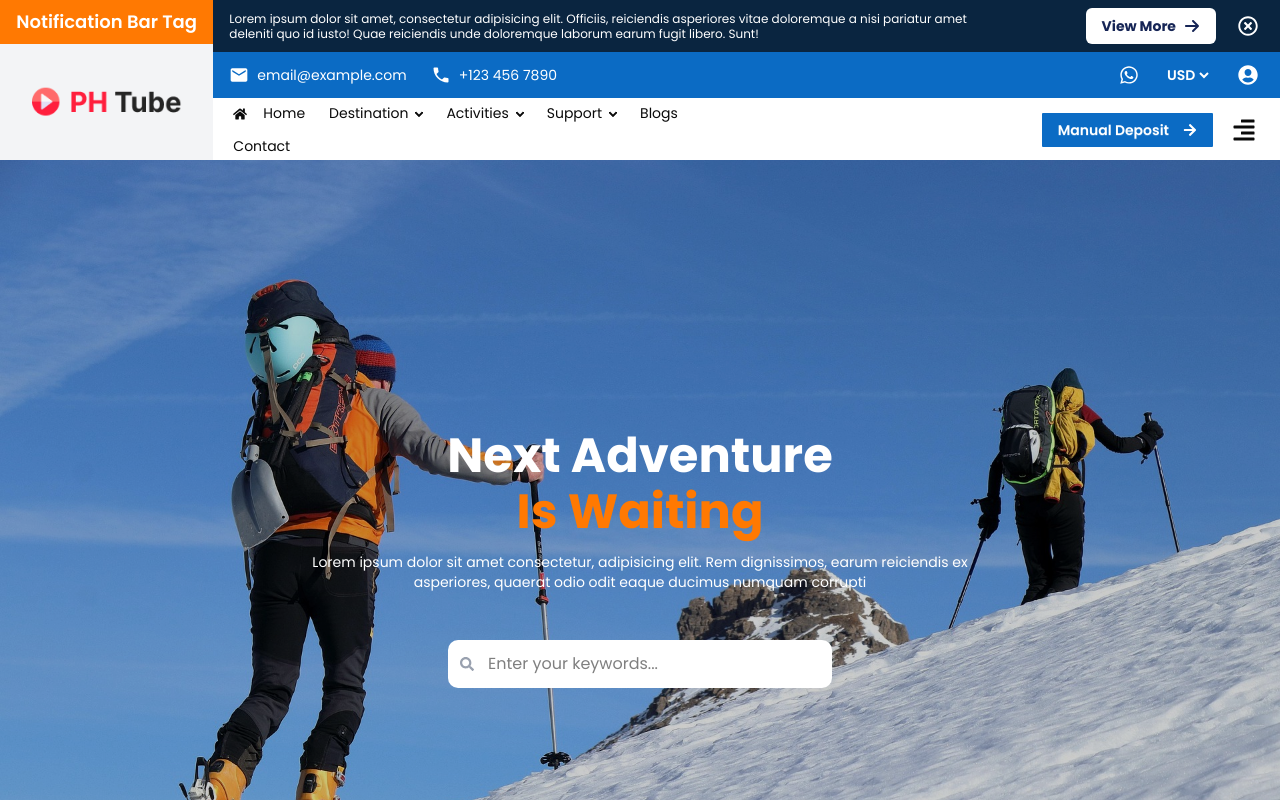
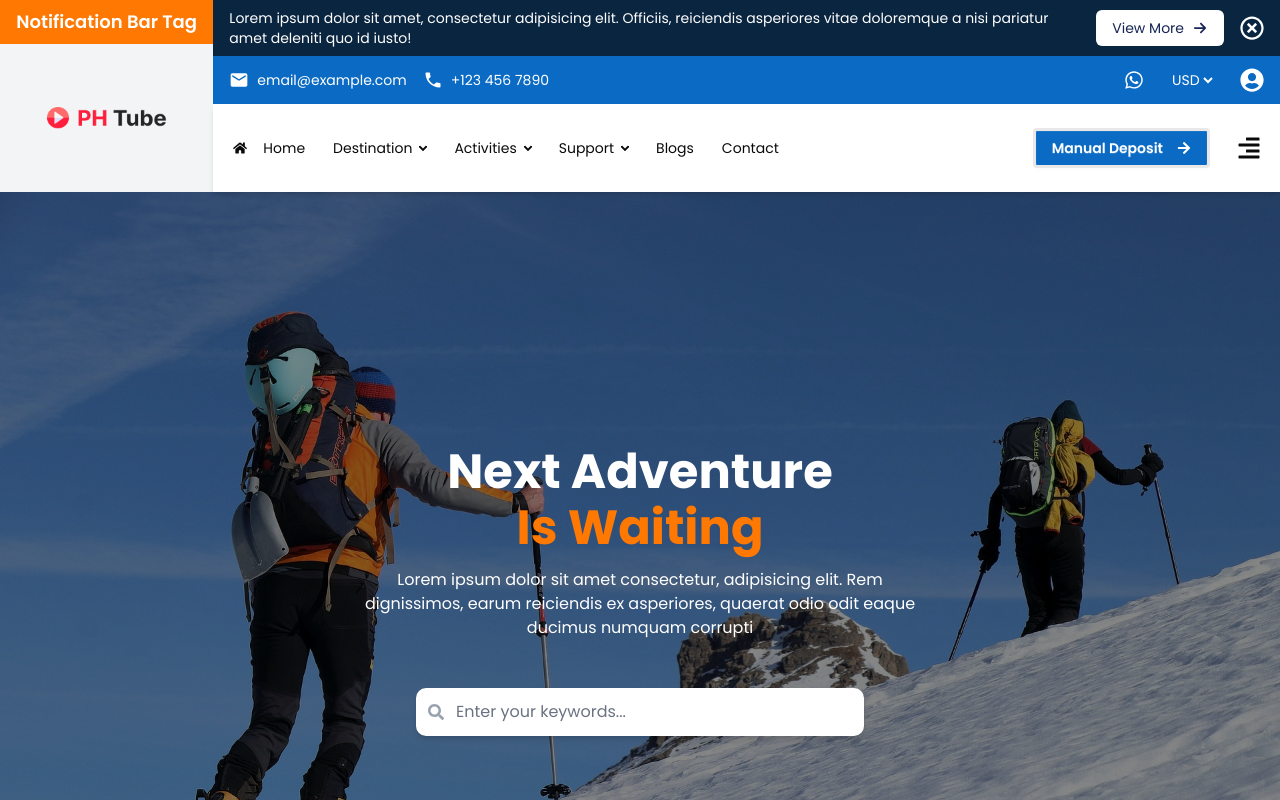
Before and after one commit to AvinasHSinha07/adventure-website, a Next.js app: page / in a window 1280 px wide. Shown: the top 800 px of the page. Built offline with nearby package versions, Linux system fonts and the light colour scheme.

Commit message:
added header responsiveness

```diff
--- a/components/Banner.jsx
+++ b/components/Banner.jsx
@@ -1,11 +1,11 @@
 import React from "react";
 import Image from "next/image";
-import { FaSearch, FaStar, FaMapMarkerAlt, FaPlayCircle } from "react-icons/fa";
+import { FaSearch, FaPlayCircle } from "react-icons/fa";
 
 const Banner = () => {
   return (
     <div className="relative flex h-screen items-center justify-center text-white">
-
+      {/* Background Image */}
       <div className="absolute inset-0">
         <Image
           src="/mountains.jpg"
@@ -13,36 +13,47 @@ const Banner = () => {
           layout="fill"
           objectFit="cover"
           priority
+          className="brightness-75"
         />
-        <div className="absolute inset-0 bg-black/20"></div>
+        <div className="absolute inset-0 bg-black/30"></div>
       </div>
 
+      {/* Main Content */}
+      <div className="relative z-10 text-center px-4 sm:px-6 max-w-3xl mx-auto">
+        <h1 className="text-3xl sm:text-4xl md:text-5xl font-bold mb-2">
+          Next Adventure
+        </h1>
+        <h1 className="text-3xl sm:text-4xl md:text-5xl text-[#FF7902] font-bold mb-4">
+          Is Waiting
+        </h1>
 
-      <div className="relative z-10 text-center max-w-2xl m-auto">
-        <h1 className="text-5xl font-bold mb-2">Next Adventure</h1>
-        <h1 className="text-5xl text-[#FF7902] font-bold mb-4">Is Waiting</h1>
-
-        <p className="text-sm  mb-12">
-         Lorem ipsum dolor sit amet consectetur, adipisicing elit. Rem dignissimos, earum reiciendis ex asperiores, quaerat odio odit eaque ducimus numquam corrupti
+        <p className="text-xs sm:text-sm md:text-base mb-8 sm:mb-12 max-w-xl mx-auto">
+          Lorem ipsum dolor sit amet consectetur, adipisicing elit. Rem
+          dignissimos, earum reiciendis ex asperiores, quaerat odio odit eaque
+          ducimus numquam corrupti
         </p>
 
-        <div className="relative w-full max-w-sm mx-auto bg-white rounded-lg">
-          <FaSearch className="absolute left-3 top-1/2 -translate-y-1/2 text-gray-400 text-sm placeholder:text-xs" />
+        <div className="relative w-full max-w-xs sm:max-w-sm md:max-w-md mx-auto bg-white rounded-lg shadow-md">
+          <FaSearch className="absolute left-3 top-1/2 -translate-y-1/2 text-gray-400 text-sm sm:text-base" />
           <input
             type="text"
             placeholder="Enter your keywords..."
-            className="w-full rounded-full border-none px-10 py-3 text-black focus:outline-none"
+            className="w-full rounded-lg border-none px-10 py-2 sm:py-3 text-black text-sm sm:text-base placeholder:text-gray-500 focus:outline-none focus:ring-2 focus:ring-[#FF7902]"
           />
         </div>
       </div>
 
+      {/* Bottom Left Section */}
+      <div className="absolute bottom-4 sm:bottom-5 left-2 sm:left-4 md:left-10 bg-[#0B6BC4] text-white flex items-center px-2 sm:px-3 py-1 sm:py-2 gap-1 sm:gap-2 rounded-lg">
+        <FaPlayCircle className="w-3 h-3 sm:w-4 sm:h-4 md:w-5 md:h-5" />
+        <p className="text-[10px] sm:text-xs md:text-sm">
+          Handshake with us for the best services
+        </p>
+      </div>
 
-      <div className="absolute flex items-center justify-center bottom-5 left-10 bg-[#0B6BC4] text-white text-4xl px-3 py-2 gap-1 rounded-lg">
-        <FaPlayCircle className="w-4 h-4"/>
-        <p className="text-sm">Handshake with us for the best services</p>
-      </div>
-      <div className="absolute bottom-5 right-10 text-white  text-4xl">
-        <FaPlayCircle className="w-8 h-8"/>
+      {/* Bottom Right Play Button */}
+      <div className="absolute bottom-4 sm:bottom-5 right-2 sm:right-4 md:right-10">
+        <FaPlayCircle className="w-6 h-6 sm:w-8 sm:h-8 md:w-10 md:h-10 text-white hover:text-[#FF7902] cursor-pointer" />
       </div>
     </div>
   );
--- a/components/Header.jsx
+++ b/components/Header.jsx
@@ -5,89 +5,88 @@ import { FontAwesomeIcon } from "@fortawesome/react-fontawesome";
 import { faArrowRight } from "@fortawesome/free-solid-svg-icons";
 import { FaRegTimesCircle } from "react-icons/fa";
 import { MdEmail, MdPhone } from "react-icons/md";
-import { FaWhatsapp, FaDollarSign, FaUserCircle } from "react-icons/fa";
+import { FaWhatsapp, FaUserCircle } from "react-icons/fa";
 
 const Header = () => {
   return (
-    <div className="flex h-40">
-      {/* Left Side */}
-      <div className="w-2/12 flex flex-col h-full">
-        {/* Notification Bar */}
-        <div className="bg-[#FF7902] py-2">
-          <p className="text-white text-center text-lg font-semibold">Notification Bar Tag</p>
+    <header className="w-full">
+      <div className="flex flex-col md:flex-row ">
+        {/* Left Side - Logo and Notification */}
+        <div className="md:w-2/12 flex-col hidden md:flex  bg-gray-100">
+  <div className="bg-[#FF7902] py-2 text-center">
+    <p className="text-white text-sm md:text-lg font-semibold">Notification Bar Tag</p>
   </div>
-
-        {/* Logo */}
-        <div className="bg-gray-100 flex items-center justify-center flex-1">
+  <div className="flex items-center justify-center w-full h-full">
     <Image
       src="/Logo.png"
-            alt="Description of image"
-            width={150}
-            height={100}
-            layout="intrinsic"
+      alt="Company Logo"
+      width={120}
+      height={80}
+      className="object-contain" // Changed from object-cover to object-contain
     />
   </div>
 </div>
 
         {/* Right Side */}
-      <div className="flex-1 flex flex-col h-full">
+        <div className="flex-1 flex flex-col">
+          {/* Mobile Logo */}
+          <div className="md:hidden bg-gray-100 py-2 flex justify-center items-center">
+            <Image
+              src="/Logo.png"
+              alt="Company Logo"
+              width={100}
+              height={60}
+              className="object-cover"
+            />
+          </div>
+
           {/* Top Banner */}
-        <div className="flex items-center justify-between bg-[#0A2540] text-white px-4 py-2">
-          <p className="text-xs w-9/12 leading-tight">
+          <div className="bg-[#0A2540] text-white px-2 sm:px-4 py-2 flex items-center justify-between">
+            <p className="text-[10px] sm:text-xs md:text-sm flex-1 mr-2">
               Lorem ipsum dolor sit amet, consectetur adipisicing elit. Officiis,
               reiciendis asperiores vitae doloremque a nisi pariatur amet deleniti
-            quo id iusto! Quae reiciendis unde doloremque laborum earum fugit
-            libero. Sunt!
+              quo id iusto!
             </p>
-
-          <div className="flex items-center gap-4">
-            <button className="flex items-center bg-white text-blue-950 px-4 py-2 rounded-sm hover:bg-[#E67002] gap-2">
-              <span className="font-bold text-sm">View More</span>
-              <FontAwesomeIcon className="w-4 h-4" icon={faArrowRight} />
+            <div className="flex items-center gap-2 sm:gap-4">
+              <button className="bg-white text-blue-950 px-2 sm:px-4 py-1 sm:py-2 rounded-sm hover:bg-[#E67002] flex items-center gap-1 sm:gap-2 text-[10px] sm:text-sm">
+                View More
+                <FontAwesomeIcon className="w-3 h-3 sm:w-4 sm:h-4" icon={faArrowRight} />
               </button>
-            <div className="flex items-center justify-center w-8 h-8 cursor-pointer">
-              <FaRegTimesCircle className="text-white text-xl" />
-            </div>
+              <FaRegTimesCircle className="text-white w-5 h-5 sm:w-6 sm:h-6 cursor-pointer" />
             </div>
           </div>
 
           {/* Contact & User Section */}
-        <div className="flex justify-between items-center bg-[#0B6BC4] text-white px-4 py-3">
-          {/* Left Side - Contact Details */}
-          <div className="flex items-center space-x-6">
-            <div className="flex items-center space-x-2">
-              <MdEmail className="text-white w-5 h-5" />
-              <span className="text-sm">email@example.com</span>
+          <div className="bg-[#0B6BC4] text-white px-2 sm:px-4 py-2 sm:py-3 flex flex-row md:flex-col lg:flex-row justify-between  items-center gap-2 sm:gap-0">
+            {/* Contact Details */}
+            <div className="flex flex-col sm:flex-row gap-2 sm:gap-4 sm:items-center">
+              <div className="flex items-center gap-2">
+                <MdEmail className="w-4 h-4 sm:w-5 sm:h-5" />
+                <span className="text-xs sm:text-sm">email@example.com</span>
               </div>
-            <div className="flex items-center space-x-2">
-              <MdPhone className="text-white w-5 h-5" />
-              <span className="text-sm">+123 456 7890</span>
+              <div className="flex items-center gap-2">
+                <MdPhone className="w-4 h-4 sm:w-5 sm:h-5" />
+                <span className="text-xs sm:text-sm">+123 456 7890</span>
               </div>
             </div>
 
-          {/* Right Side - User Options */}
-          <div className="flex items-center space-x-6 mr-1">
-            <div className="flex items-center space-x-2">
-              <FaWhatsapp className="text-white w-5 h-5" />
-            </div>
-            <div className="flex items-center space-x-2">
-
-              <select className="bg-transparent text-sm font-semibold border-none outline-none">
+            {/* User Options */}
+            <div className="flex items-center gap-3 sm:gap-6">
+              <FaWhatsapp className="w-4 h-4 sm:w-5 sm:h-5 cursor-pointer" />
+              <select className="bg-transparent text-xs sm:text-sm border-none outline-none">
                 <option>USD</option>
                 <option>EUR</option>
                 <option>INR</option>
               </select>
-            </div>
-            <div className="flex items-center ">
-              <FaUserCircle className="text-white w-6 h-5" />
-            </div>
+              <FaUserCircle className="w-5 h-5 sm:w-6 sm:h-6 cursor-pointer" />
             </div>
           </div>
 
-        {/* Navbar Component */}
+          {/* Navbar */}
           <Navbar />
         </div>
       </div>
+    </header>
   );
 };
 
--- a/components/Navbar.jsx
+++ b/components/Navbar.jsx
@@ -1,78 +1,201 @@
-import React from "react";
-import { FaHome, FaArrowRight, FaAlignRight } from "react-icons/fa";
+"use client"
+import React, { useState } from "react";
+import { FaHome, FaArrowRight, FaAlignRight, FaTimes } from "react-icons/fa";
 
 const Navbar = () => {
+  const [isMobileMenuOpen, setIsMobileMenuOpen] = useState(false);
+
+  const toggleMobileMenu = () => {
+    setIsMobileMenuOpen(!isMobileMenuOpen);
+  };
+
   return (
-    <div className="navbar bg-base-100  ">
-      {/* Left side */}
+    <nav className="navbar bg-base-100 shadow-md relative z-50">
+      <div className="container 2xl:max-w-full">
+        <div className="flex items-center justify-between py-4">
+          {/* Mobile Menu Button - Visible on small screens */}
 
 
-      {/* Center Menu */}
+          {/* Center Menu - Hidden on mobile, visible on large screens */}
           <div className="navbar-start hidden lg:flex">
-        <ul className="menu menu-horizontal p-0 ">
+            <ul className="menu menu-horizontal p-0 space-x-1 flex-nowrap">
               <li>
-            <a>
+                <a className="flex items-center px-3 py-2 hover:bg-gray-100 rounded-md text-sm">
                   <FaHome className="mr-2" /> Home
                 </a>
               </li>
               <li>
-            <details>
-              <summary>Destination</summary>
-              <ul className="p-2">
+                <details className="dropdown">
+                  <summary className="flex items-center px-3 py-2 hover:bg-gray-100 rounded-md text-sm cursor-pointer">
+                    Destination
+                  </summary>
+                  <ul className="p-2 bg-base-100 shadow-lg rounded-md w-40 absolute">
                     <li>
-                  <a>Europe</a>
+                      <a className="px-3 py-2 hover:bg-gray-100 text-sm">
+                        Europe
+                      </a>
                     </li>
                     <li>
-                  <a>Asia</a>
+                      <a className="px-3 py-2 hover:bg-gray-100 text-sm">
+                        Asia
+                      </a>
                     </li>
                   </ul>
                 </details>
               </li>
               <li>
-            <details>
-              <summary>Activities</summary>
-              <ul className="p-2">
+                <details className="dropdown">
+                  <summary className="flex items-center px-3 py-2 hover:bg-gray-100 rounded-md text-sm cursor-pointer">
+                    Activities
+                  </summary>
+                  <ul className="p-2 bg-base-100 shadow-lg rounded-md w-40 absolute">
                     <li>
-                  <a>Hiking</a>
+                      <a className="px-3 py-2 hover:bg-gray-100 text-sm">
+                        Hiking
+                      </a>
                     </li>
                     <li>
-                  <a>Surfing</a>
+                      <a className="px-3 py-2 hover:bg-gray-100 text-sm">
+                        Surfing
+                      </a>
                     </li>
                   </ul>
                 </details>
               </li>
               <li>
-            <details>
-              <summary>Support</summary>
-              <ul className="p-2">
+                <details className="dropdown">
+                  <summary className="flex items-center px-3 py-2 hover:bg-gray-100 rounded-md text-sm cursor-pointer">
+                    Support
+                  </summary>
+                  <ul className="p-2 bg-base-100 shadow-lg rounded-md w-40 absolute">
                     <li>
-                  <a>FAQs</a>
+                      <a className="px-3 py-2 hover:bg-gray-100 text-sm">
+                        FAQs
+                      </a>
                     </li>
                     <li>
-                  <a>Contact Support</a>
+                      <a className="px-3 py-2 hover:bg-gray-100 text-sm">
+                        Contact Support
+                      </a>
                     </li>
                   </ul>
                 </details>
               </li>
               <li>
-            <a>Blogs</a>
+                <a className="flex items-center px-3 py-2 hover:bg-gray-100 rounded-md text-sm">
+                  Blogs
+                </a>
               </li>
               <li>
-            <a>Contact</a>
+                <a className="flex items-center px-3 py-2 hover:bg-gray-100 rounded-md text-sm">
+                  Contact
+                </a>
               </li>
             </ul>
           </div>
 
-      {/* Right Side */}
-      <div className="navbar-end flex space-x-4 mr-4">
-        <button className="btn bg-[#0B6BC4] btn-outline text-white flex items-center">
+          {/* Right Side - Always visible */}
+          <div className="navbar-end flex items-center space-x-2 sm:space-x-4">
+            <button className="btn bg-[#0B6BC4] text-white hover:bg-[#094d8f] text-xs sm:text-sm px-2 sm:px-4 py-2 flex items-center">
               Manual Deposit <FaArrowRight className="ml-2" />
             </button>
-        <button className=" flex items-center ">
-        <FaAlignRight className="h-6 w-6" />
+            <div className="sm:block">
+            <button
+              onClick={toggleMobileMenu}
+              className="btn btn-ghost p-2"
+              aria-label="Toggle menu"
+            >
+              {isMobileMenuOpen ? (
+                <FaTimes className="w-6 h-6" />
+              ) : (
+                <FaAlignRight className="w-6 h-6" />
+              )}
             </button>
           </div>
           </div>
+        </div>
+
+        {/* Mobile Menu - Visible when toggled on small screens */}
+        {isMobileMenuOpen && (
+          <div className="lg:hidden bg-base-100 shadow-md pb-4">
+            <ul className="menu p-2">
+              <li>
+                <a className="flex items-center px-4 py-2 hover:bg-gray-100 text-sm">
+                  <FaHome className="mr-2" /> Home
+                </a>
+              </li>
+              <li>
+                <details className="dropdown">
+                  <summary className="flex items-center px-4 py-2 hover:bg-gray-100 text-sm cursor-pointer">
+                    Destination
+                  </summary>
+                  <ul className="p-2 bg-base-200 rounded-md ml-4">
+                    <li>
+                      <a className="px-3 py-2 hover:bg-gray-100 text-sm">
+                        Europe
+                      </a>
+                    </li>
+                    <li>
+                      <a className="px-3 py-2 hover:bg-gray-100 text-sm">
+                        Asia
+                      </a>
+                    </li>
+                  </ul>
+                </details>
+              </li>
+              <li>
+                <details className="dropdown">
+                  <summary className="flex items-center px-4 py-2 hover:bg-gray-100 text-sm cursor-pointer">
+                    Activities
+                  </summary>
+                  <ul className="p-2 bg-base-200 rounded-md ml-4">
+                    <li>
+                      <a className="px-3 py-2 hover:bg-gray-100 text-sm">
+                        Hiking
+                      </a>
+                    </li>
+                    <li>
+                      <a className="px-3 py-2 hover:bg-gray-100 text-sm">
+                        Surfing
+                      </a>
+                    </li>
+                  </ul>
+                </details>
+              </li>
+              <li>
+                <details className="dropdown">
+                  <summary className="flex items-center px-4 py-2 hover:bg-gray-100 text-sm cursor-pointer">
+                    Support
+                  </summary>
+                  <ul className="p-2 bg-base-200 rounded-md ml-4">
+                    <li>
+                      <a className="px-3 py-2 hover:bg-gray-100 text-sm">
+                        FAQs
+                      </a>
+                    </li>
+                    <li>
+                      <a className="px-3 py-2 hover:bg-gray-100 text-sm">
+                        Contact Support
+                      </a>
+                    </li>
+                  </ul>
+                </details>
+              </li>
+              <li>
+                <a className="flex items-center px-4 py-2 hover:bg-gray-100 text-sm">
+                  Blogs
+                </a>
+              </li>
+              <li>
+                <a className="flex items-center px-4 py-2 hover:bg-gray-100 text-sm">
+                  Contact
+                </a>
+              </li>
+            </ul>
+          </div>
+        )}
+      </div>
+    </nav>
   );
 };
 
```
Lines whose indentation alone changed are shown as unchanged.
